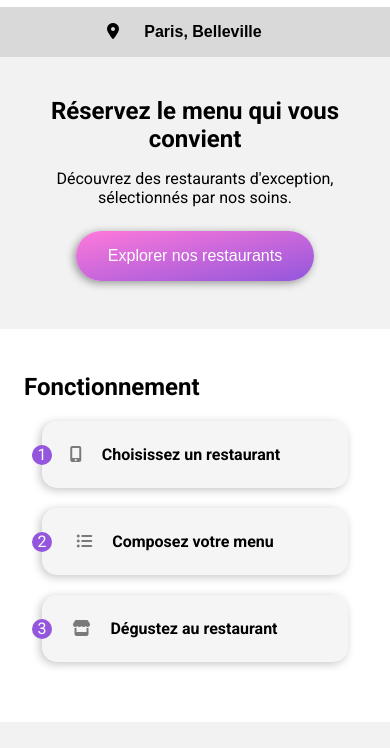
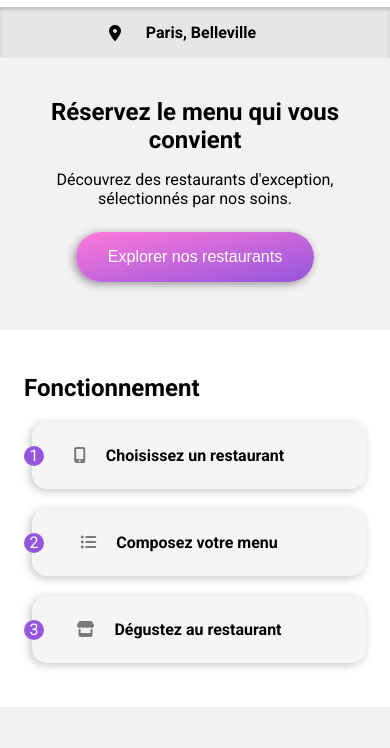
Before and after one commit to jerome-dubois/JeromeDubois_3_21022021, a website: page index.html in a window 390 px wide. Shown: the part 51-799 px from the top of the page. Drawn offline with Linux system fonts and the light colour scheme; a web font is replaced by a local one.

Commit message:
Responsive display updates/shadow on city location

```diff
--- a/index.html
+++ b/index.html
@@ -12,7 +12,6 @@
     <script src="https://kit.fontawesome.com/0fe1c064b7.js" crossorigin="anonymous"></script>
 </head>
 <body>
-    <!-- <div class="container"> -->
     <header>
         <nav>
             <h1>ohmyfood</h1>
@@ -20,12 +19,8 @@
     </header>
     <main>
         <section class="city-location">
-                <form action="#">
-                    <span>
             <i class="fas fa-map-marker-alt"></i>
-                    </span>
-                    <input type="text" value="Paris, Belleville">
-                </form>
+            <span>Paris, Belleville</span>
         </section>
         <section class="search">
             <h2 class="search__heading">Réservez le menu qui vous convient</h2>
@@ -33,32 +28,32 @@
             <button type="submit" class="search__btn">Explorer nos restaurants</button>
         </section>
         <section class="operation">
+            <div class="container">
                 <h2 class="operation__heading">Fonctionnement</h2>
-                <ul class="operation__list">
+                <ol class="operation__list">
                     <li class="operation-btn">
-                        <span class="operation-btn__number">1</span>
                         <span class="operation-btn__icon">
                             <i class="fas fa-mobile-alt"></i>
                         </span>
                         <span class="operation-btn__heading">Choisissez un restaurant</span>
                     </li>
                     <li class="operation-btn">
-                        <span class="operation-btn__number">2</span>
                         <span class="operation-btn__icon">
                             <i class="fas fa-list-ul"></i>
                         </span>
                         <span class="operation-btn__heading">Composez votre menu</span>
                     </li>
                     <li class="operation-btn">
-                        <span class="operation-btn__number">3</span>
                         <span class="operation-btn__icon">
                             <i class="fas fa-store"></i>
                         </span>
                         <span class="operation-btn__heading">Dégustez au restaurant</span>
                     </li>
-                </ul>
+                </ol>
+            </div>
         </section>
         <section class="restaurants">
+            <div class="container">
                 <h2 class="restaurants__heading">Restaurants</h2>
                 <div class="restaurants__list">
                     <a class="restaurant-card" href="Menu_La-palette-du-goût.html">
@@ -114,9 +109,11 @@
                         </div>
                     </a>
                 </div>
+            </div>
         </section>
     </main>
     <footer>
+        <div class="container">
             <h2>ohmyfood</h2>
             <ul>
                 <li>
@@ -134,7 +131,7 @@
                 <li>Mentions légales</li>
                 <li><a href="mailto:contact@ohmyfood.fr" font-color="white">Contact</a></li>
             </ul>
+        </div>
     </footer>
-    <!-- </div> -->
 </body>
 </html>
--- a/sass/base/_base.scss
+++ b/sass/base/_base.scss
@@ -1,4 +1,3 @@
 body {
-    max-width: 1400px;
     margin: auto;
 }
--- /dev/null
+++ b/sass/layouts/_container.scss
@@ -0,0 +1,4 @@
+.container {
+    max-width: 1400px;
+    margin: auto;
+}
--- a/sass/main.scss
+++ b/sass/main.scss
@@ -7,6 +7,7 @@
 // @import "./layouts/container";
 @import "./layouts/header";
 @import "./layouts/footer";
+@import "./layouts/container";
 
 @import "./pages/accueil/search";
 @import "./pages/accueil/operation";
--- a/sass/pages/accueil/_city-location.scss
+++ b/sass/pages/accueil/_city-location.scss
@@ -1,17 +1,18 @@
 .city-location {
     display: flex;
-    flex-direction: column;
-    text-align: center;
+    justify-content: center;
+    // text-align: center;
     align-items: center;
-    background-color: #D9D9D9;
-    // background: linear-gradient(to bottom,black,#D9D9D9);
-    input {
-        font-size: 16px;
+    background-color: #e6e6e6;
+    box-shadow: 0px 3px 3px #c5c5c5 inset;
+    padding: 1rem 1rem;
+    span {
+        font-size: 1rem;
         font-weight: 600;
         text-align: center;
-        padding: 1rem 0;
+        // padding: 1rem 0;
         border: none;
-        background-color: #D9D9D9;
+        background-color: #e6e6e6;
         width: 10rem;
     }
 }
--- a/sass/pages/accueil/_operation.scss
+++ b/sass/pages/accueil/_operation.scss
@@ -2,12 +2,16 @@
     padding: 1.5rem;
     &__list {
         padding: 0;
-        display: flex;
-        flex-direction: column;
         text-align: center;
         align-items: center;
-        list-style-position: inside;
         list-style: none;
+        counter-reset: compteListe;
+
+        @media (min-width: 1024px) {
+            display:flex;
+            justify-content: space-between;
+        }
+
     }
 }
 
@@ -19,21 +23,29 @@
         background: rgba(147, 86, 220, 0.2);
         .operation-btn__icon { color: $color-primary; }
     }
-    &__heading {
-        padding-left: 1rem;
-        font-weight: bold;
-    }
-    &__number {
+
+    &:before {
+        counter-increment: compteListe 1;
+        content: counter(compteListe) " ";
         position: absolute;
-        left:-10px;
+        left:-0.5rem;
         border-radius: 30px;
         width: 20px;
         height: 20px;
         background-color: $color-primary;
         color: white;
     }
+
+    &__heading {
+        padding-left: 1rem;
+        font-weight: bold;
+    }
+
     &__icon {
         color: rgba(0, 0, 0, .5);
     }
 
+    @media (min-width: 1024px) {
+        width:28%;
+    }
 }
--- a/sass/pages/accueil/_restaurants.scss
+++ b/sass/pages/accueil/_restaurants.scss
@@ -17,6 +17,8 @@
     margin: 15px 0px;
     text-decoration: none;
     box-shadow: -2px 2px 8px #c5c5c5;
+    min-width: 300px;
+
     &__img {
         height: 200px;
         object-fit: cover;
@@ -77,12 +79,8 @@
         width: 100%;
     }
 
-    @media (min-width: 600px) and (max-width: 1024px) {
+    @media (min-width: 600px) {
         width: 48%;
     }
 
-    @media (min-width: 1025px) {
-        width: 24%;
-    }
-
 }
--- a/sass/utils/_mixins.scss
+++ b/sass/utils/_mixins.scss
@@ -11,6 +11,7 @@
 
 @mixin operation-btn {
     padding:1.5rem 3rem 1.5rem 0.5rem;
+    margin: 1rem 0 1rem 0.5rem;
     border:0;
     font-size: 1rem;
     background: rgba(0, 0, 0, 0.04);
```
Also changed, not shown: public/css/styles.css, 1 other file. Lines whose indentation alone changed are shown as unchanged.
